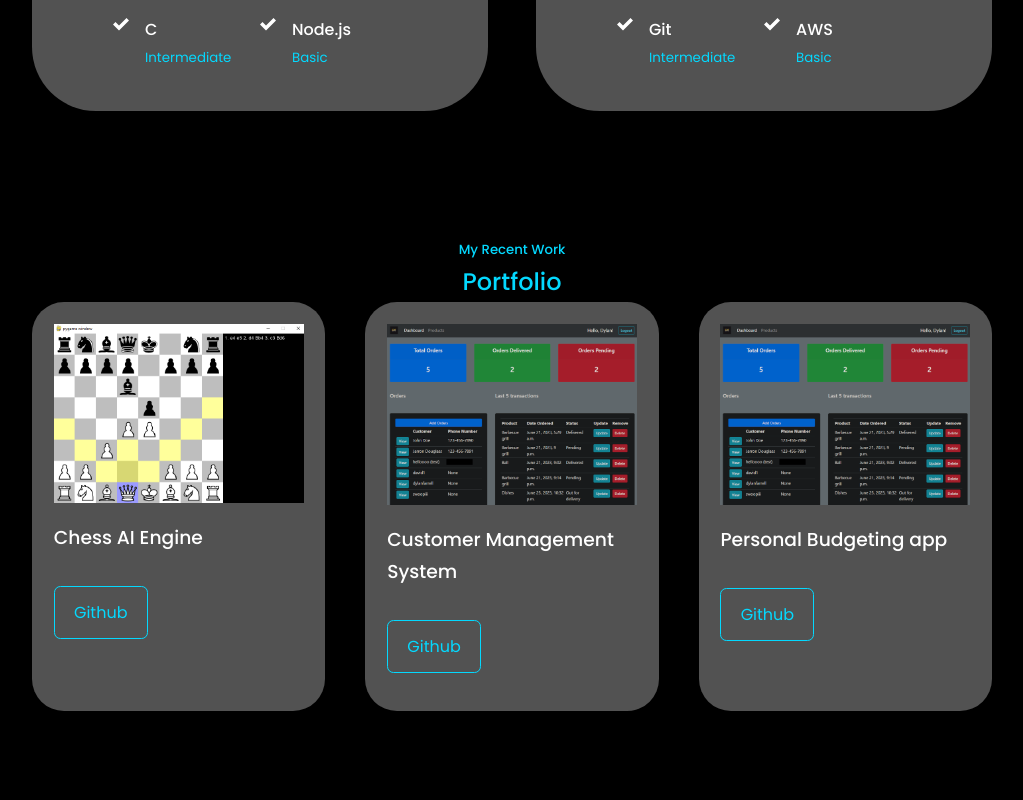
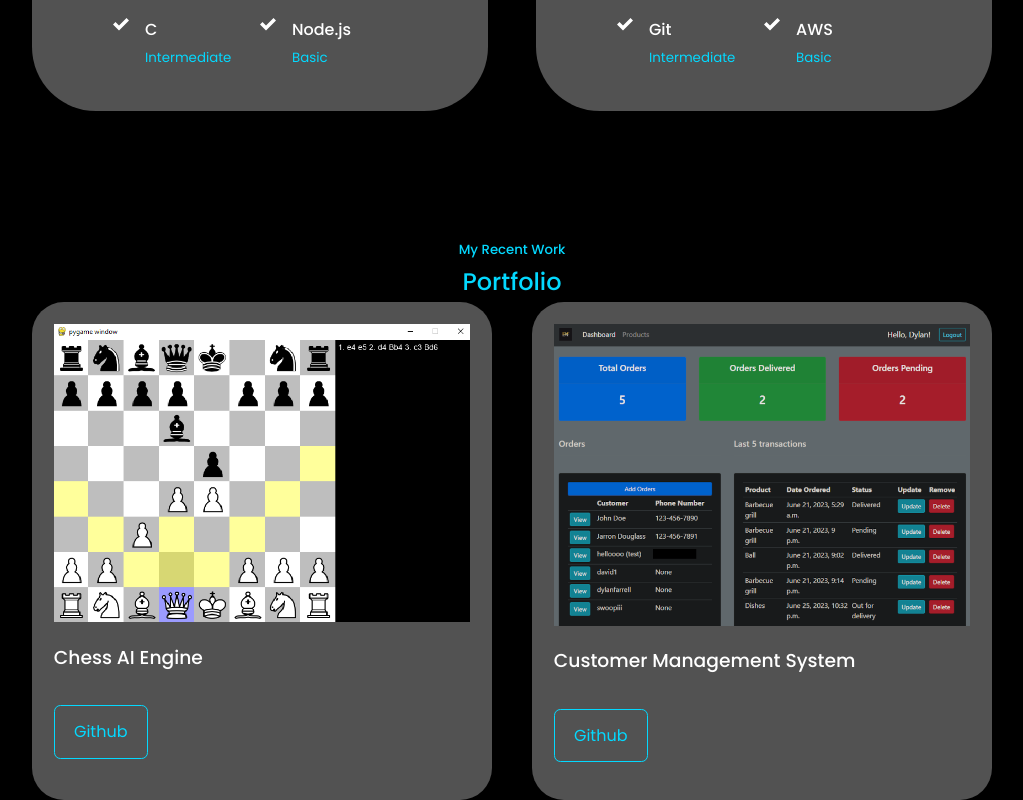
Before and after one commit to Swoopi/Portfolio, a React (Create React App) app: page / in a window 1280 px wide. Shown: the part 1167-1967 px from the top of the page, without its empty margins (128-1151 px from the left). Before the commit the page ends 1878 px from the top, so only its background shows below. Built offline with nearby package versions, Linux system fonts and the light colour scheme.

Commit message:
Changed projects around

```diff
--- a/src/components/portfolio/Portfolio.jsx
+++ b/src/components/portfolio/Portfolio.jsx
@@ -17,13 +17,6 @@ const data = [
     image: IMG2,
     title: 'Customer Management System',
     github: 'https://github.com/Swoopi/CustomerApp',
-
-  },
-  {
-    id: 3,
-    image: IMG2,
-    title: 'Personal Budgeting app',
-    github: 'https://github.com',
 
   }
 ]
--- a/src/components/portfolio/portfolio.css
+++ b/src/components/portfolio/portfolio.css
@@ -1,7 +1,8 @@
 .portfolio__container{
     display:grid;
-    grid-template-columns: repeat(3, 1fr);
+    grid-template-columns: repeat(2, 1fr);
     gap: 2.5rem;
+    justify-content: center;
 
 }
 .portfolio__item{
```
